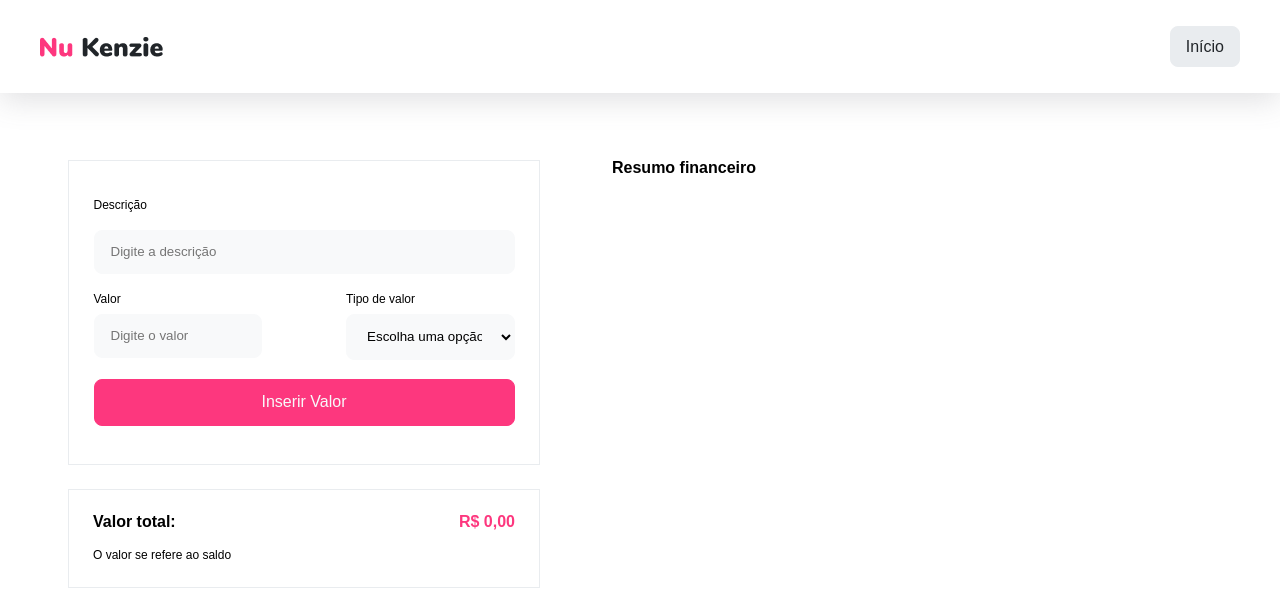
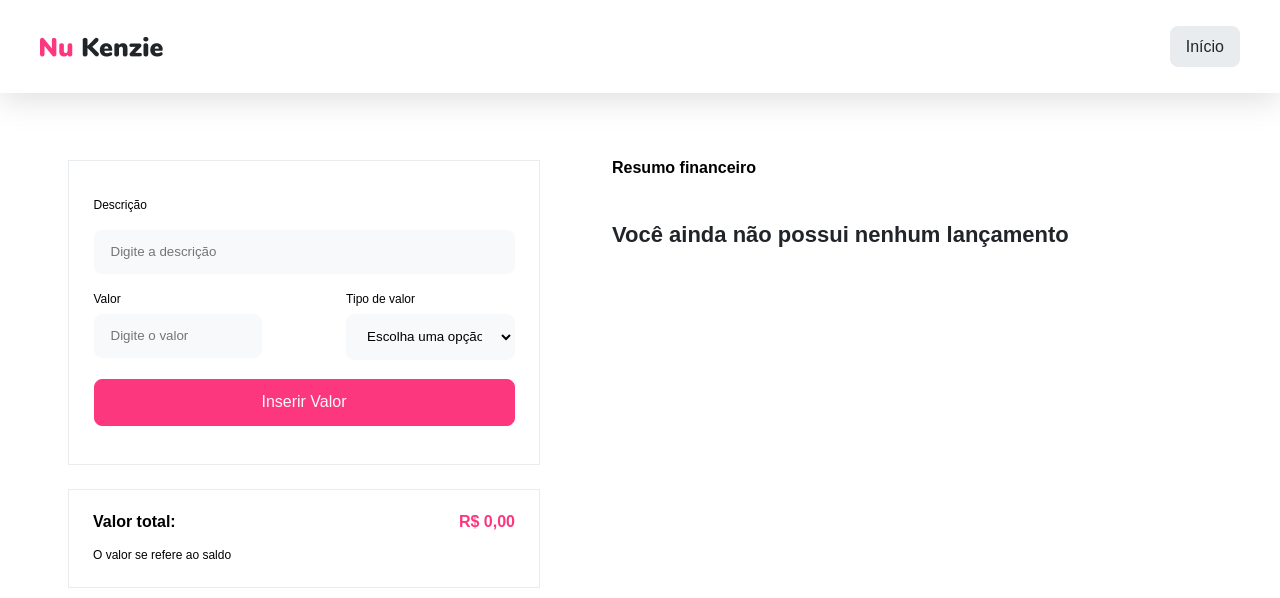
Before and after one commit to GustavoGCM/Nu_kenzie, a React (Vite) app in the folder Nu-Kenzie/: page / in a window 1280 px wide. Both pictures are taken after a click on the button "Iniciar". Shown: the top 598 px of the page. Built offline with nearby package versions, Linux system fonts and the light colour scheme.

Commit message:
fix: count saída, feature: no list info

```diff
--- a/Nu-Kenzie/src/components/List/index.jsx
+++ b/Nu-Kenzie/src/components/List/index.jsx
@@ -12,7 +12,7 @@ function List({ listTransactions, setListTransactions }) {
 
   return (
     <>
-      {listTransactions.map((list) => {
+      {listTransactions.length > 0 ? listTransactions.map((list) => {
           return (
             <Cards
               list={list}
@@ -23,7 +23,7 @@ function List({ listTransactions, setListTransactions }) {
               removeItem={removeItem}
             />
           );
-        })}
+        }): <h1>Você ainda não possui nenhum lançamento</h1>}
     </>
   );
 }
--- a/Nu-Kenzie/src/components/List/styles.css
+++ b/Nu-Kenzie/src/components/List/styles.css
@@ -3,3 +3,10 @@ ul{
     flex-direction: column;
     gap: 19px;
 }
+
+ul > h1{
+    font-size: var(--title-2);
+    color: var(--grey-4);
+    font-weight: 600;
+    margin: 40px 20px;
+}
```
